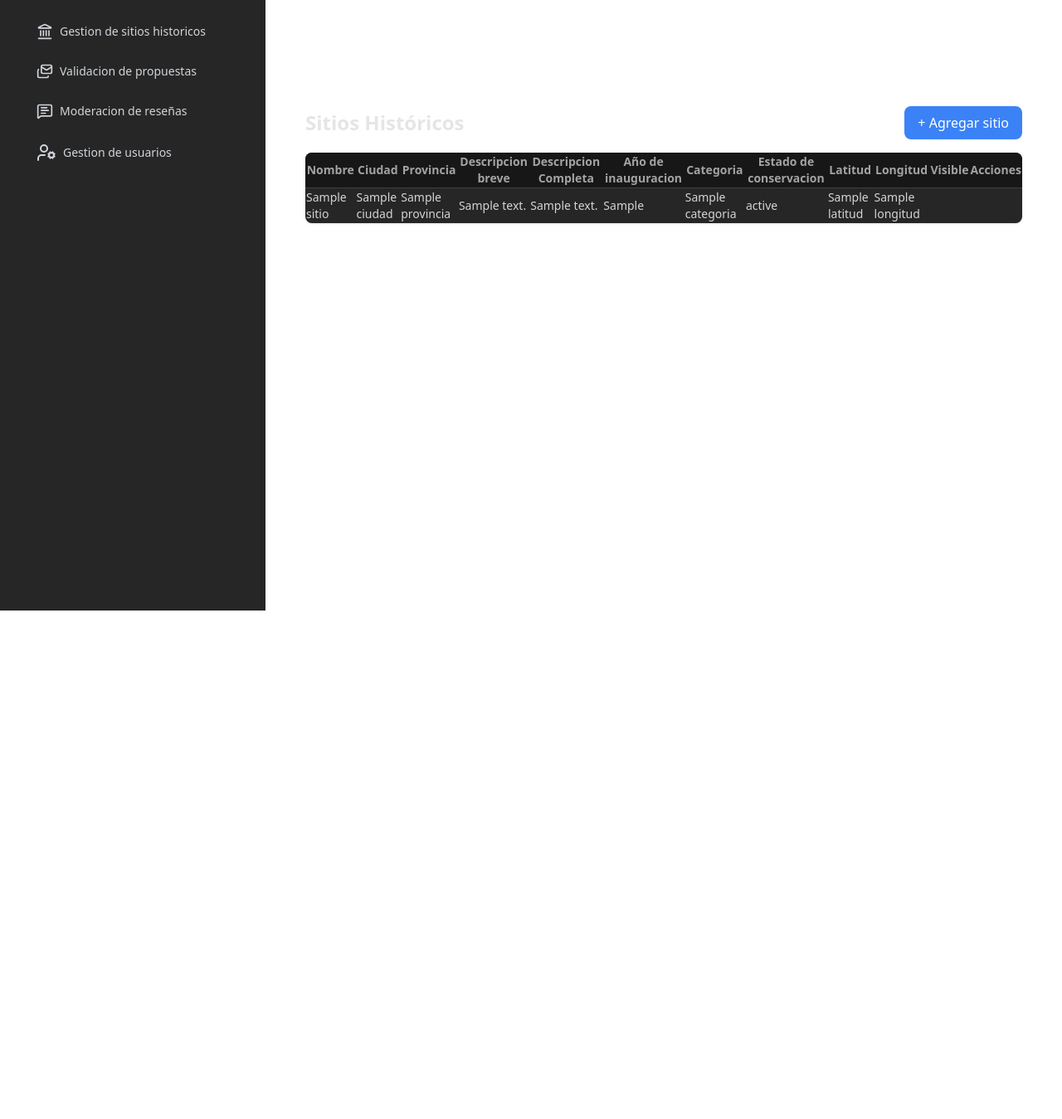
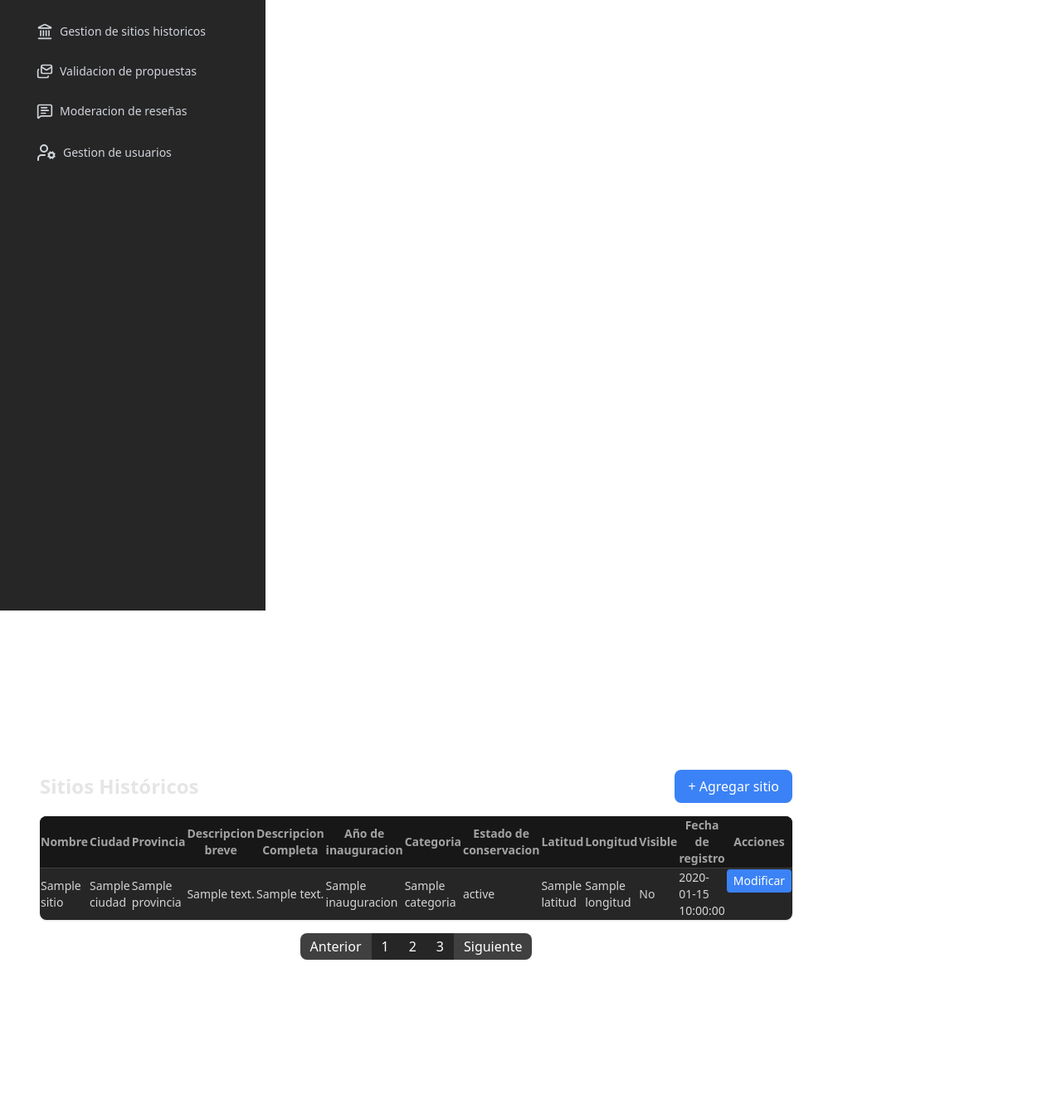
Before and after one commit to AdrianASambido/Proyecto-de-software, a Flask app: template admin/src/web/templates/sites/sites_table.html in a window 1280 px wide. Shown: the part 64-1413 px from the top of the page at 83% size. Before the commit the page ends 800 px from the top, so only its background shows below. Run offline with Flask 3, Linux system fonts and the light colour scheme; the template is opened without the code that fills it: most values are stand-ins (such as "Sample title", 1, 10 or a date in 2020); some libraries are stand-ins or nearby versions.

Commit message:
cambios en tabla base

```diff
--- a/admin/src/core/Entities/site.py
+++ b/admin/src/core/Entities/site.py
@@ -15,7 +15,7 @@ class Site(db.Model):
     ciudad=db.Column(db.String(100), nullable=False)
     provincia=db.Column(db.String(100), nullable=False)
     inauguracion=db.Column(db.Date, nullable=True)
-    fecha_registro=db.Column(db.DateTime, nullable=False)
+    fecha_registro=db.Column(db.DateTime, nullable=False, default=db.func.now())
     visible=db.Column(db.Boolean, default=True)
     latitud=db.Column(db.Float, nullable=True)
     longitud=db.Column(db.Float, nullable=True)
--- a/admin/src/core/board_sites.py
+++ b/admin/src/core/board_sites.py
@@ -16,7 +16,7 @@ sites= [
         "longitud": -88.5678,
         "categoria": "Arqueológico",
         "estado_conservacion": "Bueno",
-        "fecha_registro": None,
+
         "visible": True,
     }
 ]
@@ -44,10 +44,11 @@ def add_site(site_data):
         "longitud": site_data.get("longitud"),
         "categoria": site_data.get("categoria"),
         "estado_conservacion": site_data.get("estado_conservacion"),
-        "fecha_registro": site_data.get("fecha_registro"),
+
         "visible": site_data.get("visible", True),
 
     }
+
     #db.session.add(nuevo_sitio) cuando exista la base de datos
     #db.session.commit() cuando exista la base de datos
     sites.append(nuevo_sitio)
--- a/admin/src/web/templates/common/tables_base.html
+++ b/admin/src/web/templates/common/tables_base.html
@@ -37,4 +37,18 @@
     </table>
   </div>
 </div>
+
+<!-- Paginación -->
+  <div class="flex justify-center mt-4">
+    {% block pagination %}
+    <!-- Botones de ejemplo, sobrescribibles en la plantilla hija -->
+    <nav class="inline-flex rounded-md shadow-sm" role="navigation" aria-label="Pagination">
+      <a href="#" class="px-3 py-1 rounded-l-lg bg-neutral-700 text-white hover:bg-neutral-600">Anterior</a>
+      <a href="#" class="px-3 py-1 bg-neutral-800 text-white hover:bg-neutral-700">1</a>
+      <a href="#" class="px-3 py-1 bg-neutral-800 text-white hover:bg-neutral-700">2</a>
+      <a href="#" class="px-3 py-1 bg-neutral-800 text-white hover:bg-neutral-700">3</a>
+      <a href="#" class="px-3 py-1 rounded-r-lg bg-neutral-700 text-white hover:bg-neutral-600">Siguiente</a>
+    </nav>
+    {% endblock %}
+  </div>
 {% endblock %}
--- a/admin/src/web/templates/sites/add_site.html
+++ b/admin/src/web/templates/sites/add_site.html
@@ -6,11 +6,12 @@
   {% call render_form(
         action=url_for('sites.add_site'),
         fields=[
-          {"name": "nombre","label": "Nombre","type":"text","placeholder":"Nombre del sitio","required":True},
+          {"name": "nombre","label": "Nombre","type":"text","placeholder":"Nombre del sitio","required":True },
           {"name": "descripcion_breve","label":"Descripción breve","type":"text","placeholder":"Breve descripción","required":true},
           {"name": "descripcion_completa","label":"Descripción completa","type":"text","placeholder":"Descripción completa","required":true},
           {"name": "ciudad","label":"Ciudad","type":"text","placeholder":"Ciudad","required":True},
           {"name": "provincia","label":"Provincia","type":"text","placeholder":"Provincia","required":True},
+          {"name": "inauguracion","label":"Año de inauguración","type":"number","placeholder":"Año de inauguración","max":2024,"required":True},
           {"name": "Estado de conservacion","label":"Estado de conservación","type":"select","options":[{"value":"Bueno","label":"Bueno"},{"value":"Regular","label":"Regular"},{"value":"Malo","label":"Malo"}],"required":True},
           {"name": "categoria","label":"Categoría","type":"text","placeholder":"Categoría del sitio","required":True},
           {"name": "visible" ,"label":"Visible","type":"checkbox","checked":True}
--- a/admin/src/web/templates/sites/sites_table.html
+++ b/admin/src/web/templates/sites/sites_table.html
@@ -17,6 +17,7 @@
   <th>Latitud</th>
   <th>Longitud</th>
   <th>Visible</th>
+  <th>Fecha de registro</th>
   <th>Acciones</th>
 {% endblock %}
 
@@ -28,13 +29,20 @@
       <td>{{ sitio.provincia }}</td>
       <td>{{ sitio.descripcion_breve }}</td>
       <td>{{ sitio.descripcion_completa }}</td>
-      <td>{{ sitio.ano_inauguracion }}</td>
+      <td>{{ sitio.inauguracion }}</td>
       <td>{{ sitio.categoria }}</td>
       <td>{{ sitio.estado_conservacion }}</td>
       <td>{{ sitio.latitud }}</td>
       <td>{{ sitio.longitud }}</td>
-
-      <td><!-- Acciones --></td>
+      <td>{{ 'Sí' if sitio.visible else 'No' }}</td>
+      <td>{{ sitio.fecha_registro }}</td>
+      <!-- Columna de acciones con botón Modificar -->
+      <td class="flex gap-2">
+        <a
+           class="rounded bg-blue-500 px-2 py-1 text-white hover:bg-white-600">
+          Modificar
+        </a>
+      </td>
     </tr>
   {% endfor %}
 {% endblock %}
```
